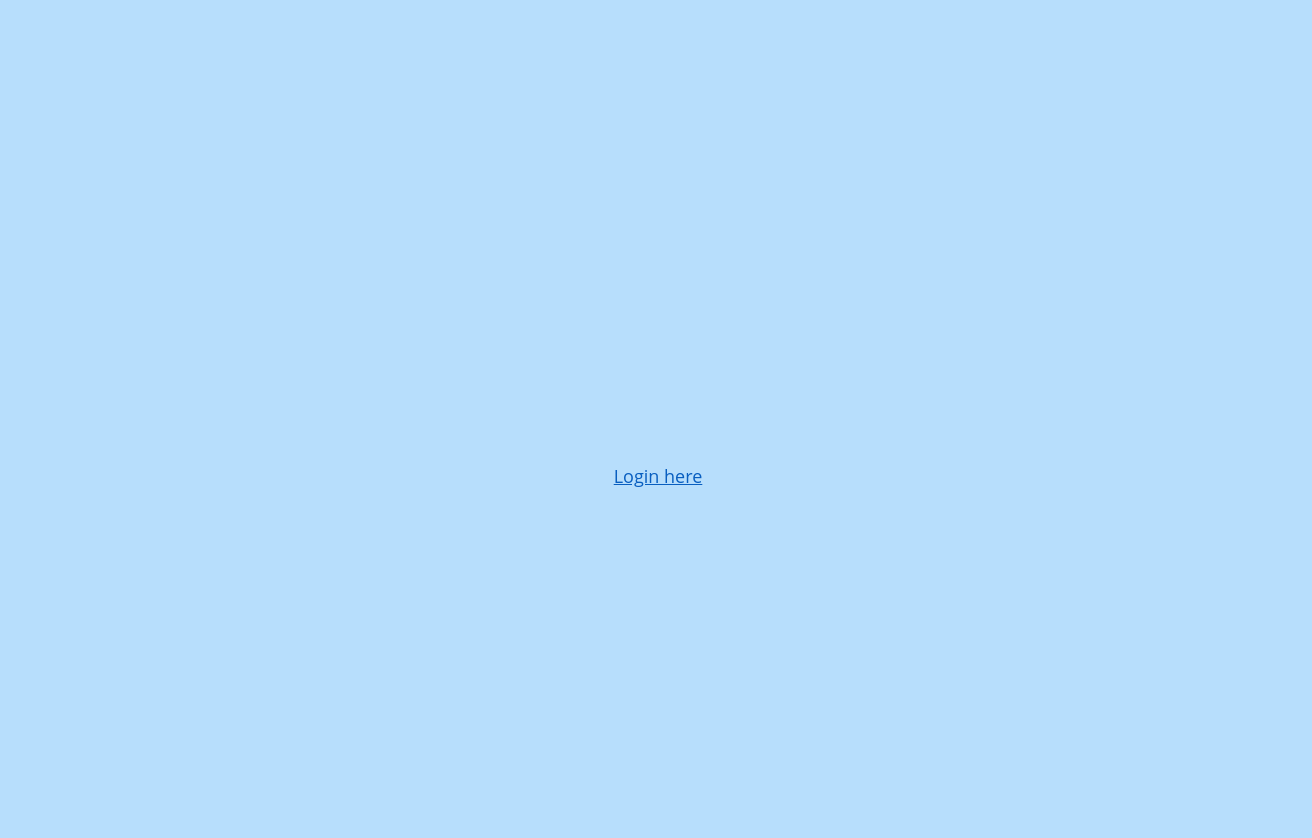
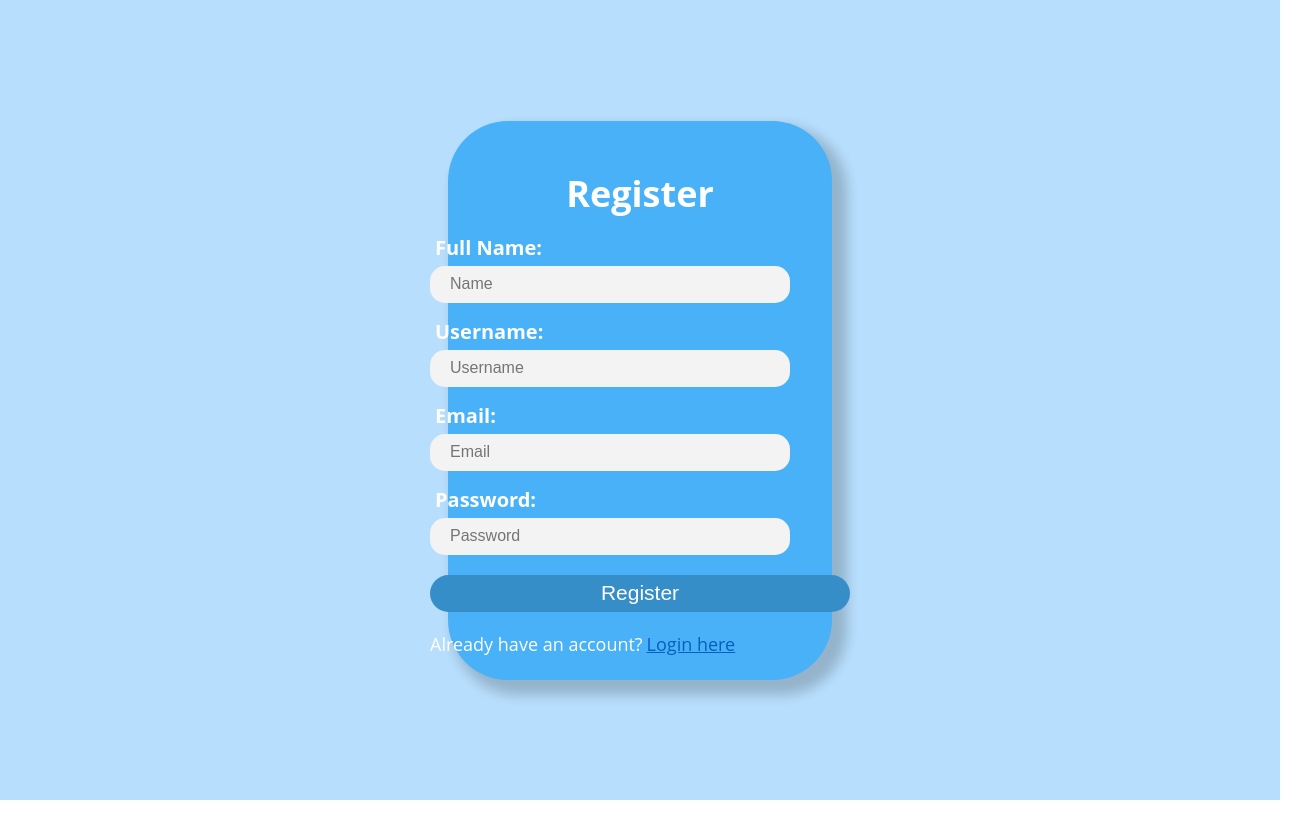
Before and after one commit to mrendi29/dental-patient-schedule, a React (Create React App) app in the folder frontend/: page /register in a window 1280 px wide. Shown: the top 838 px of the page, 1312 px wide, since content can reach past the window. After the commit the page ends 800 px from the top, so only its background shows below. Built offline with nearby package versions, Linux system fonts and the light colour scheme; the HTML template or start-up script is replaced by a standard one.

Commit message:
draft for register page ui

```diff
--- a/frontend/src/App.css
+++ b/frontend/src/App.css
@@ -27,7 +27,6 @@
   background-size: cover;
   background-position: center;
   background-color: #B7DEFC;
-  padding: 6em 1em;
   justify-content: center;
   font-family: "Open Sans", sans-serif;
 }
--- a/frontend/src/components/general/Landing.jsx
+++ b/frontend/src/components/general/Landing.jsx
@@ -1,12 +1,20 @@
 import React, { Component } from 'react';
 
+import { Link } from 'react-router-dom';
 
 class Landing extends Component {
     render(){
         return(
-            <div>
+            <div className='base-container'>
                 <div className='header'>
-                    Landing page is here
+                    This is the landing page, you can
+                    <Link className='redirect' to='/register'>
+                        register
+                    </Link>
+                    or
+                    <Link className='redirect' to='/login'>
+                        login
+                    </Link>
                 </div>
             </div>
         );
--- a/frontend/src/components/general/Register.jsx
+++ b/frontend/src/components/general/Register.jsx
@@ -2,22 +2,108 @@ import React, { Component } from 'react';
 
 import { Link } from 'react-router-dom'
 
+class Register extends Component {
+    constructor(){
+        super()
+        this.state = {
+            fullName: '',
+            username: '',
+            email: '',
+            password: ''
+        }
+    }
+/***
+ * Implement later for auth
 
-class Register extends Component {
+    componentDidMount(){
+
+    }
+
+    componentDidUpdate(){
+
+    }
+*/
+
+    onChange = (event) => this.setState({ [event.target.id]: event.target.value }, () => {})
+
+    onSubmit = (event) => {
+        // Prevent default page refresh
+        event.preventDefault()
+
+        const userData = {
+            fullName: this.state.fullName,
+            username: this.state.username,
+            email: this.state.email,
+            password: this.state.password
+        }
+        // later on for registering the user
+        //this.props.registerUser(userData, this.props.history);
+
+    }
+
     render(){
+        let { fullName, username, email, password } = this.state;
         return(
             <div className='base-container'>
+                <div className='container'>
+                    <div className='header'>Register</div>
 
+                    <div className='content'>
+                        <div className='form'>
+                            <form onSubmit={this.onSubmit}>
+                                <div className="form-group">
+                                    <label htmlFor="full name">Full Name:</label>
+                                    <input type = 'text'
+                                    placeholder='Name'
+                                    id='fullName'
+                                    onChange={this.onChange}
+                                    value={fullName}
+                                    />
+                                </div>
 
+                                <div className="form-group">
+                                    <label htmlFor="username">Username:</label>
+                                    <input type = 'text'
+                                    placeholder='Username'
+                                    id='username'
+                                    onChange={this.onChange}
+                                    value={username}
+                                    />
+                                </div>
 
+                                <div className="form-group">
+                                    <label htmlFor="email">Email:</label>
+                                    <input type = 'text'
+                                    placeholder='Email'
+                                    id='email'
+                                    onChange={this.onChange}
+                                    value={email}
+                                    />
+                                </div>
 
+                                <div className="form-group">
+                                    <label htmlFor="password">Password:</label>
+                                    <input type = 'password'
+                                    placeholder='Password'
+                                    id='password'
+                                    onChange={this.onChange}
+                                    value={password}
+                                    />
+                                </div>
 
+                                <input type='submit' className='btn' value='Register'/>
 
+                                <div className='text-center'>
+                                    Already have an account?
+                                    <Link className='redirect' to='/login'>
+                                        Login here
+                                    </Link>
+                                </div>
 
-
-                <Link className='redirect' to='/login'>
-                    Login here
-                </Link>
+                            </form>
+                        </div>
+                    </div>
+                </div>
             </div>
         );
     }
```
